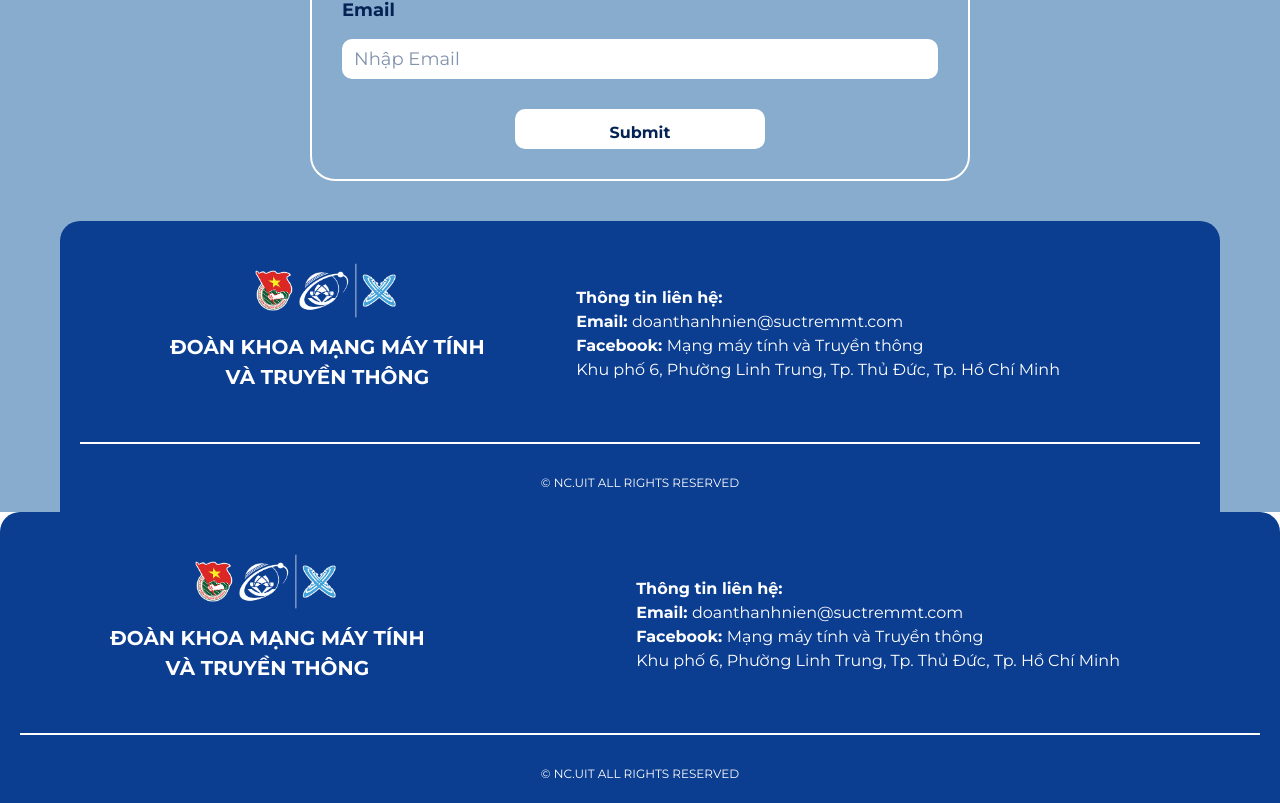
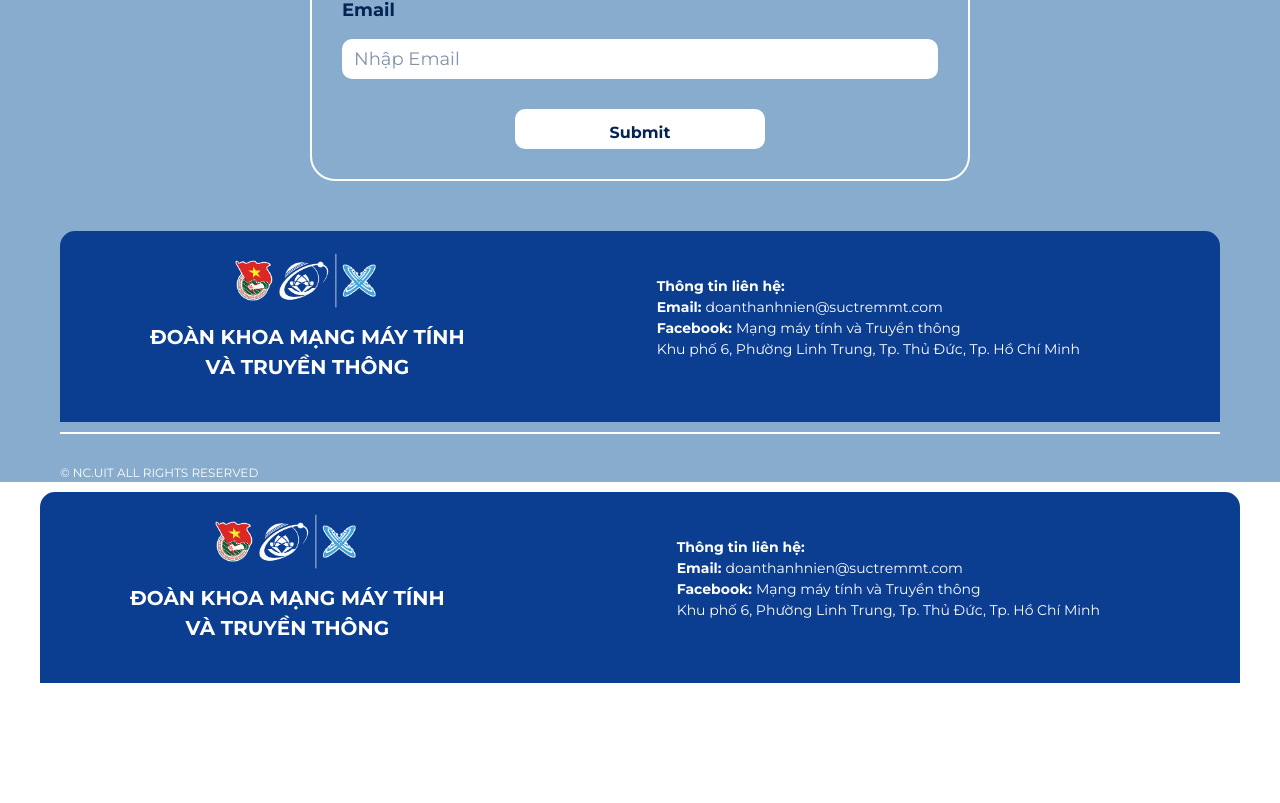
Before and after one commit to htcisme/NT208.P24, a Next.js app: page /Contact in a window 1280 px wide. Shown: the part 1827-2630 px from the top of the page. After the commit the page ends 2570 px from the top, so only its background shows below. Built offline with nearby package versions, Linux system fonts and the light colour scheme.

Commit message:
update the newest version of footer components

```diff
--- a/src/app/page.jsx
+++ b/src/app/page.jsx
@@ -1,12 +1,13 @@
 import Image from "next/image";
 import styles from "./page.module.css";
 import Header from "@/components/Header";
+import Footer from "@/components/Footer";
 
 export default function Home() {
   return (
     <div>
+      <Header></Header>
       <h1>Trang chính</h1>
-      <Footer />
     </div>
   );
 }
--- a/src/styles-comp/style.css
+++ b/src/styles-comp/style.css
@@ -1,7 +1,6 @@
 @import url("https://fonts.googleapis.com/css2?family=Montserrat:wght@400;700&display=swap");
 
-/* --------------- Header -------------*/
-<<<<<<< HEAD
+/* --------------- HEADER -------------*/
 .Header-Topbar-Dark-mode-toggle {
   display: flex;
   align-items: top;
@@ -26,8 +25,6 @@
   transition: color 0.3s ease;
 }
 
-=======
->>>>>>> 513cb6d9bd91fe6436d36074981fc95dbe96648f
 .Header {
   width: 100%;
   background-color: #eaf7ff;
@@ -182,100 +179,94 @@
   }
 }
 
-/* -------------------------- FOOTER -------------------- */
-/* Import Montserrat font from Google Fonts */
-
-.footer-container {
-  background: #0b3d91; /* Keep the outer background blue */
-  color: #ffffff; /* White text for the outer container */
-  padding: 20px;
-  text-align: center;
-  border-top-left-radius: 20px;
-  border-top-right-radius: 20px;
-  font-family: "Montserrat", sans-serif; /* Apply Montserrat font */
-}
+/* --------------- FOOTER -------------*/
 
 .footer-content {
-  background: #0b3d91; /* Blue background */
-  color: #ffffff; /* White text */
+    background: #0b3d91;
+    color: #ffffff;
     padding: 20px;
-  border-radius: 15px;
+    border-top-left-radius: 15px;
+    border-top-right-radius: 15px;
+    border-bottom-left-radius: 0;
+    border-bottom-right-radius: 0;
     display: flex;
-  flex-direction: row; /* Align columns horizontally */
-  align-items: center; /* Vertically center the columns */
-  justify-content: space-between; /* Distribute space between columns */
-  width: 100%; /* Ensure it takes the full width */
-  box-sizing: border-box; /* Include padding in the width calculation */
+    flex-direction: row;
+    align-items: center;
+    justify-content: space-between;
+    width: 100%;
+    max-width: 1200px;
+    margin: 10px auto;
+    box-sizing: border-box;
+    font-family: 'Montserrat', sans-serif;
+    font-size: 14px; /* Kích thước chữ mặc định */
 }
 
 .footer-columns {
     display: flex;
-  justify-content: space-between; /* Space out the two columns evenly */
-  width: 100%; /* Take up the full width */
-  margin-left: 20px; /* Align with the left edge */
+    justify-content: space-between;
+    width: 100%;
+    margin-left: 20px;
 }
 
 .footer-section {
-  text-align: left; /* Align text to the left */
-  min-width: 200px; /* Ensure enough space for content */
+    text-align: left;
+    min-width: 200px;
     padding-bottom: 20px;
 }
 
-/* Style the left column (title/logo) */
 .footer-section:first-child {
     display: flex;
-  flex-direction: column; /* Stack logo and title vertically */
-  align-items: center; /* Center items horizontally */
-  margin-left: 50px;
+    flex-direction: column;
+    align-items: center;
+    margin-left: 50px;;
 }
 
-/* Style the right column (contact info) */
 .footer-section:last-child {
-  text-align: left; /* Ensure contact info is left-aligned */
+    text-align: left;
     padding-top: 25px;
     margin-right: 120px;
 }
 
 .footer-title {
     display: flex;
-  flex-direction: column; /* Stack logo and title vertically */
-  align-items: center; /* Center the logo and text horizontally */
+    flex-direction: column;
+    align-items: center;
 }
 
 .footer-title-img-container {
-  margin-bottom: 10px; /* Space between the image and the title text */
+    margin-bottom: 10px;
 }
 
 .footer-title-text {
-  font-weight: bold; /* Make the title text bold */
-  font-size: 20px; /* Keep the font size */
-  text-align: center; /* Center the text horizontally */
+    font-weight: bold;
+    font-size: 20px;
+    text-align: center;
 }
 
 .footer-divider {
-  margin: 10px 0; /* Adjusted margin to fit within the container */
-  width: 100%; /* Full width of the container */
-  border: 0.5px solid #ffffff; /* White divider for contrast */
+    margin: 10px 0;
+    width: 100%;
+    border: 0.5px solid #ffffff;
 }
 
 .footer-rights {
     font-size: 12px;
-  color: #ffffff; /* White text */
-  padding-top: 20px; /* Space above the rights text */
-  font-family: "Montserrat", sans-serif; /* Apply Montserrat font */
+    color: #ffffff;
+    padding-top: 20px;
+    font-family: 'Montserrat', sans-serif;
 }
 
 .footer-link {
-  color: #ffffff; /* White text to match the footer */
-  text-decoration: none; /* Remove the default underline */
-  transition: color 0.3s ease; /* Smooth color transition on hover */
+    color: #ffffff;
+    text-decoration: none;
+    transition: color 0.3s ease;
 }
 
 .footer-link:hover {
-  color: #cccccc; /* Lighter shade on hover for visual feedback */
+    color: #cccccc;
 }
 
-/* registerform */
+/* --------------- REGISTER FORM -------------*/
 
 .registerform-header {
   max-width: 700px;
```
Lines whose indentation alone changed are shown as unchanged.
